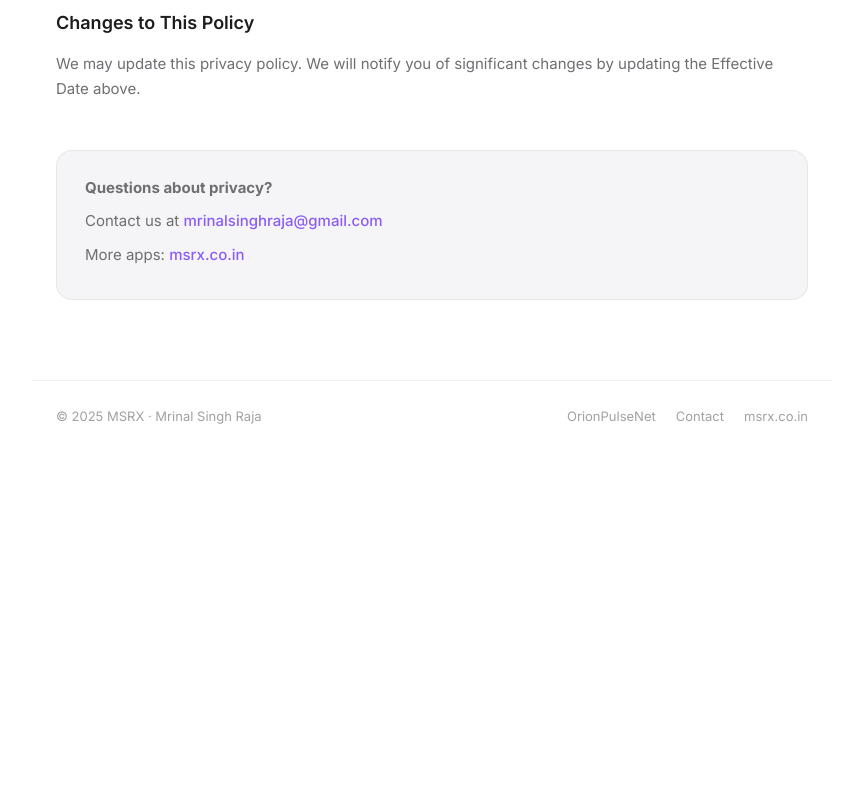
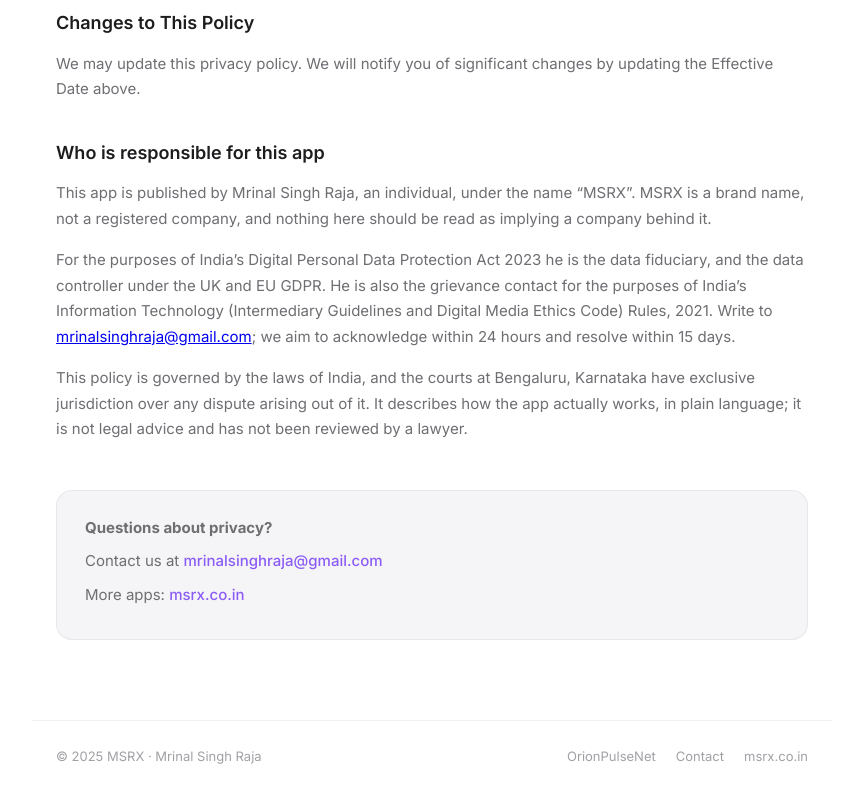
Before and after one commit to mrinalsinghraja/orionpulsenet, a plain HTML site: page privacy.html in a window 1280 px wide. Shown: the part 1080-1887 px from the top of the page, without its empty margins (208-1071 px from the left). Before the commit the page ends 1547 px from the top, so only its background shows below. Drawn offline with Linux system fonts and the light colour scheme.

Commit message:
Name who is responsible for the app in the privacy policy
The policy said what the app does and does not collect, which was accurate,
but never said who is answerable for it. An App Store privacy policy with no
identified controller leaves the one question a regulator or a user would
actually ask unanswered.

Adds the operator by name — an individual publishing under the brand MSRX,
not a company — identifies him as the data fiduciary under India's DPDP Act
2023 and the controller under UK/EU GDPR, gives the grievance route required
by the IT Rules 2021 with a response time, and states the governing law.

Additive only: nothing existing was changed, so the URL Apple has on file
keeps working exactly as before.

```diff
--- a/privacy.html
+++ b/privacy.html
@@ -67,6 +67,11 @@
     <p>Our apps are not directed to children under 13. We do not knowingly collect personal information from children.</p>
     <h2>Changes to This Policy</h2>
     <p>We may update this privacy policy. We will notify you of significant changes by updating the Effective Date above.</p>
+    <h2>Who is responsible for this app</h2>
+    <p>This app is published by Mrinal Singh Raja, an individual, under the name &ldquo;MSRX&rdquo;. MSRX is a brand name, not a registered company, and nothing here should be read as implying a company behind it.</p>
+    <p>For the purposes of India&rsquo;s Digital Personal Data Protection Act 2023 he is the data fiduciary, and the data controller under the UK and EU GDPR. He is also the grievance contact for the purposes of India&rsquo;s Information Technology (Intermediary Guidelines and Digital Media Ethics Code) Rules, 2021. Write to <a href="mailto:mrinalsinghraja@gmail.com">mrinalsinghraja@gmail.com</a>; we aim to acknowledge within 24 hours and resolve within 15 days.</p>
+    <p>This policy is governed by the laws of India, and the courts at Bengaluru, Karnataka have exclusive jurisdiction over any dispute arising out of it. It describes how the app actually works, in plain language; it is not legal advice and has not been reviewed by a lawyer.</p>
+
     <div class="contact-box">
       <p><strong>Questions about privacy?</strong></p>
       <p>Contact us at <a href="mailto:mrinalsinghraja@gmail.com">mrinalsinghraja@gmail.com</a></p>
```
